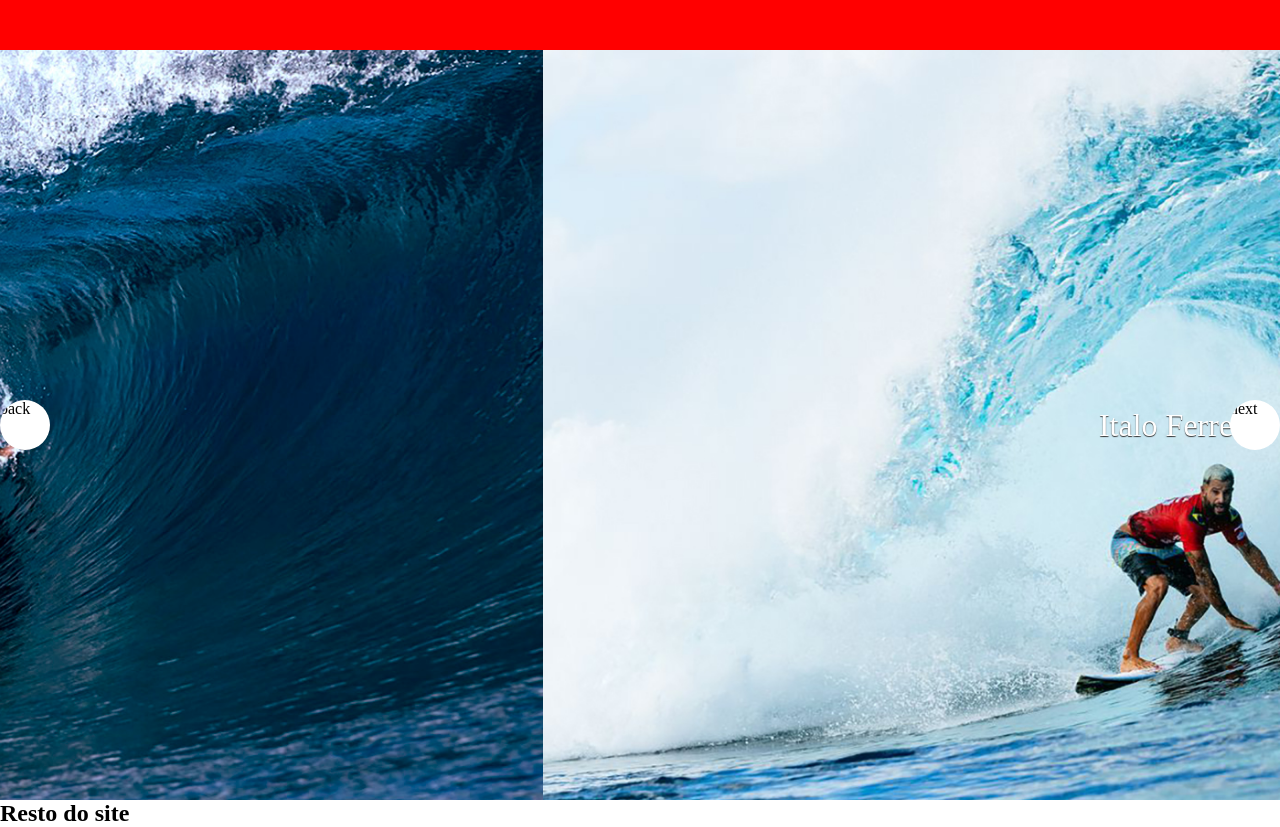
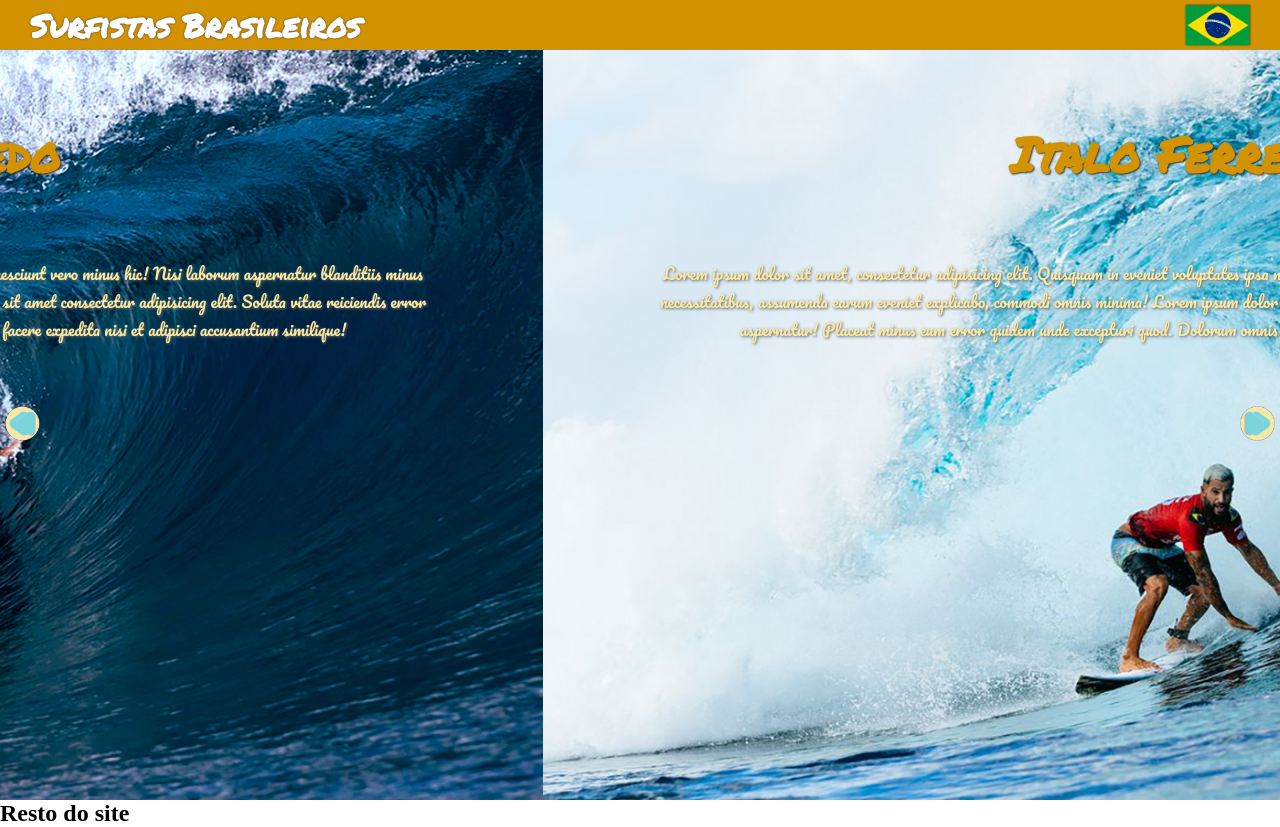
Before and after one commit to JomarFranca/Slider_de_Imagens, a website: page index.html in a window 1280 px wide. Drawn offline with Linux system fonts and the light colour scheme.

Commit message:
Inserindo as estilizações no conteúdo

```diff
--- a/index.html
+++ b/index.html
@@ -9,21 +9,27 @@
 </head>
 <body>
     <header>
-        <div class="header"></div>
+        <div class="header">
+            <h2>Surfistas Brasileiros</h2>
+            <img src="./img/bandeira_brasil.png" alt="Bandeira do Brasil">
+        </div>
         <div class="slider">
             <div class="slider-controls">
-                <div class="slidercontrol" onclick="goPrev()">back</div>
-                <div class="slidercontrol" onclick="goNext()">next</div>
+                <div class="slidercontrol" onclick="goPrev()"><img src="./img/jogar_back.png" alt="Back"></div>
+                <div class="slidercontrol" onclick="goNext()"><img src="./img/jogar_next.png" alt="Next"></div>
             </div>
             <div class="slider-width">
                 <div class="slider-item" style="background-image: url('img/filipe-toledo.jpg');">
-                Filipe Toledo
+                <h3>Filipe Toledo</h3>
+                <p>Lorem ipsum dolor sit amet, consectetur adipisicing elit. Quisquam in eveniet voluptates ipsa nesciunt vero minus hic! Nisi laborum aspernatur blanditiis minus necessitatibus, assumenda earum eveniet explicabo, commodi omnis minima! Lorem ipsum dolor sit amet consectetur adipisicing elit. Soluta vitae reiciendis error aspernatur! Placeat minus eum error quidem unde excepturi quod. Dolorum omnis facere expedita nisi et adipisci accusantium similique!</p>
                 </div>
                 <div class="slider-item" style="background-image: url('img/italo_ferreira.jpg');">
-                Italo Ferreira
+                <h3>Italo Ferreira</h3>
+                <p>Lorem ipsum dolor sit amet, consectetur adipisicing elit. Quisquam in eveniet voluptates ipsa nesciunt vero minus hic! Nisi laborum aspernatur blanditiis minus necessitatibus, assumenda earum eveniet explicabo, commodi omnis minima! Lorem ipsum dolor sit amet consectetur adipisicing elit. Soluta vitae reiciendis error aspernatur! Placeat minus eum error quidem unde excepturi quod. Dolorum omnis facere expedita nisi et adipisci accusantium similique!</p>
                 </div>
                 <div class="slider-item" style="background-image: url('img/medina.jpg');">
-                Gabriel Medina
+                <h3>Gabriel Medina</h3>
+                <p>Lorem ipsum dolor sit amet, consectetur adipisicing elit. Quisquam in eveniet voluptates ipsa nesciunt vero minus hic! Nisi laborum aspernatur blanditiis minus necessitatibus, assumenda earum eveniet explicabo, commodi omnis minima! Lorem ipsum dolor sit amet consectetur adipisicing elit. Soluta vitae reiciendis error aspernatur! Placeat minus eum error quidem unde excepturi quod. Dolorum omnis facere expedita nisi et adipisci accusantium similique!</p>
                 </div>
             </div>
         </div>
--- a/style.css
+++ b/style.css
@@ -1,4 +1,4 @@
-@import url('https://fonts.googleapis.com/css2?family=Righteous&family=Sarala:wght@400;700&display=swap');
+@import url('https://fonts.googleapis.com/css2?family=Pacifico&family=Permanent+Marker&display=swap');
 
 * {
     margin: 0;
@@ -21,7 +21,24 @@ header  {
 
 .header {
     height: 50px;
-    background-color: #f00;
+    background-color: #d39200;
+    display: flex;
+    justify-content: space-between;
+    align-items: center;
+    font-family: 'Permanent Marker', sans-serif;
+}
+
+.header h2 {
+    margin-left: 30px;
+    font-size: 2rem;
+    color: #fff;
+    text-shadow: 0px 0px 2px #333;;
+}
+
+.header img {
+    margin-right: 30px;
+    height: 40px;
+    box-shadow: 0px 0px 2px #333;
 }
 
 .slider {
@@ -40,12 +57,28 @@ header  {
     height: inherit;
     background-position: center;
     background-size: cover;
+}
+
+.slider-item h3 {
     display: flex;
     justify-content: center;
-    align-items: center;
-    color: #fff;
-    text-shadow: 0px 1px 1px #333;
-    font-size: 2rem;
+    padding-top: 70px;
+    color: #d39200;
+    text-shadow: 1px 1px 2px #333;
+    font-size: 3rem;
+    font-family: 'Permanent Marker', 'Sans-serif'
+}
+
+.slider-item p {
+    width: auto;
+    margin: 60px 100px;
+    padding: 10px;
+    text-align: center;
+    display: flex;
+    color: #f9e8a3;
+    text-shadow: 1px 1px 3px #666;
+    font-size: 1rem;
+    font-family: 'Pacifico', 'Sans-serif'
 }
 
 .slider-controls {
@@ -58,10 +91,11 @@ header  {
 }
 
 .slidercontrol {
-    width: 50px;
-    height: 50px;
-    background-color: #fff;
-    border-radius: 50%;
-    overflow: hidden;
     cursor: pointer;
 }
+
+.slidercontrol img{
+    width: 45px;
+    height: 45px;
+    padding: 5px;
+}
```
Also changed, not shown: img/bandeira_brasil.png (added), img/jogar_back.png (added), img/jogar_next.png (added).
